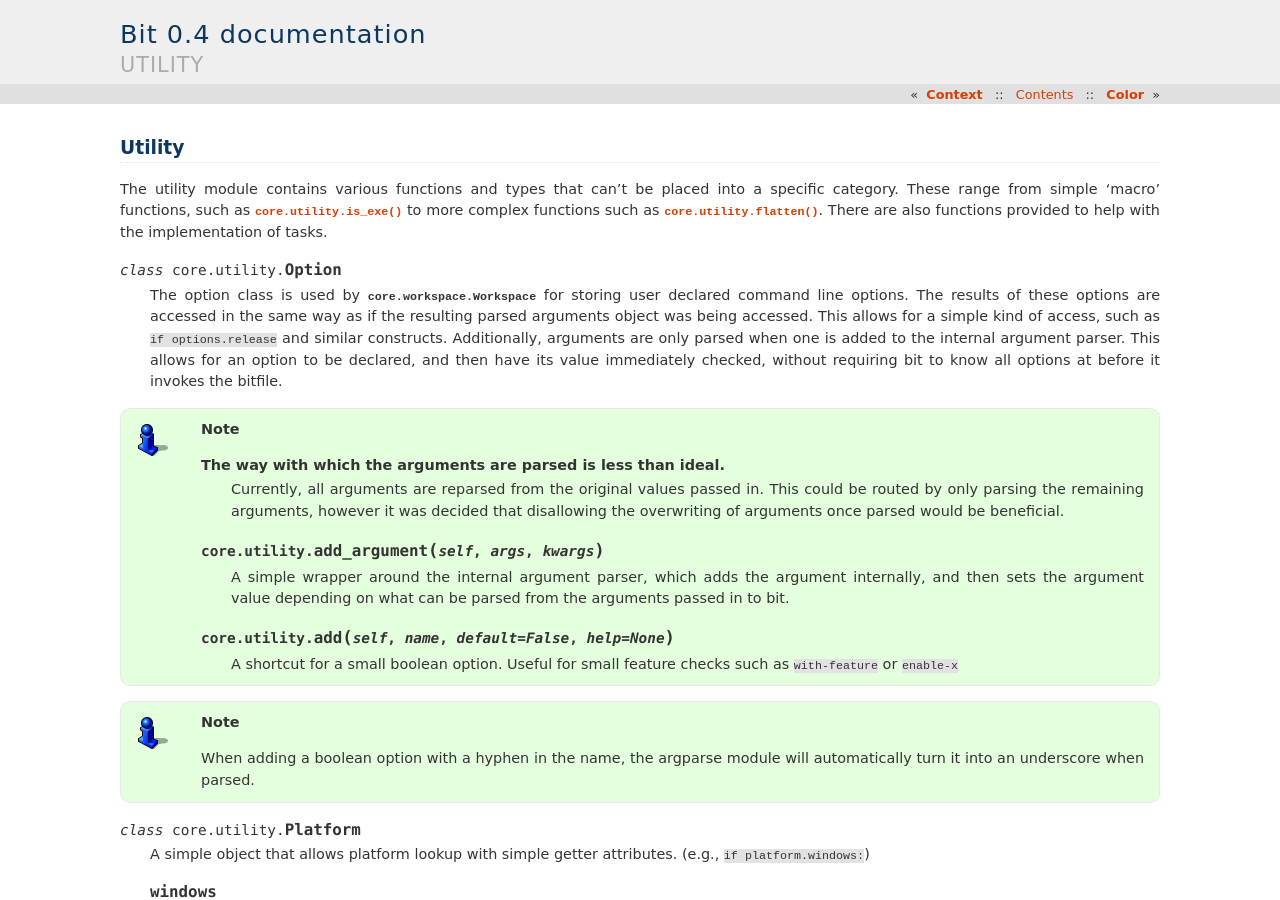
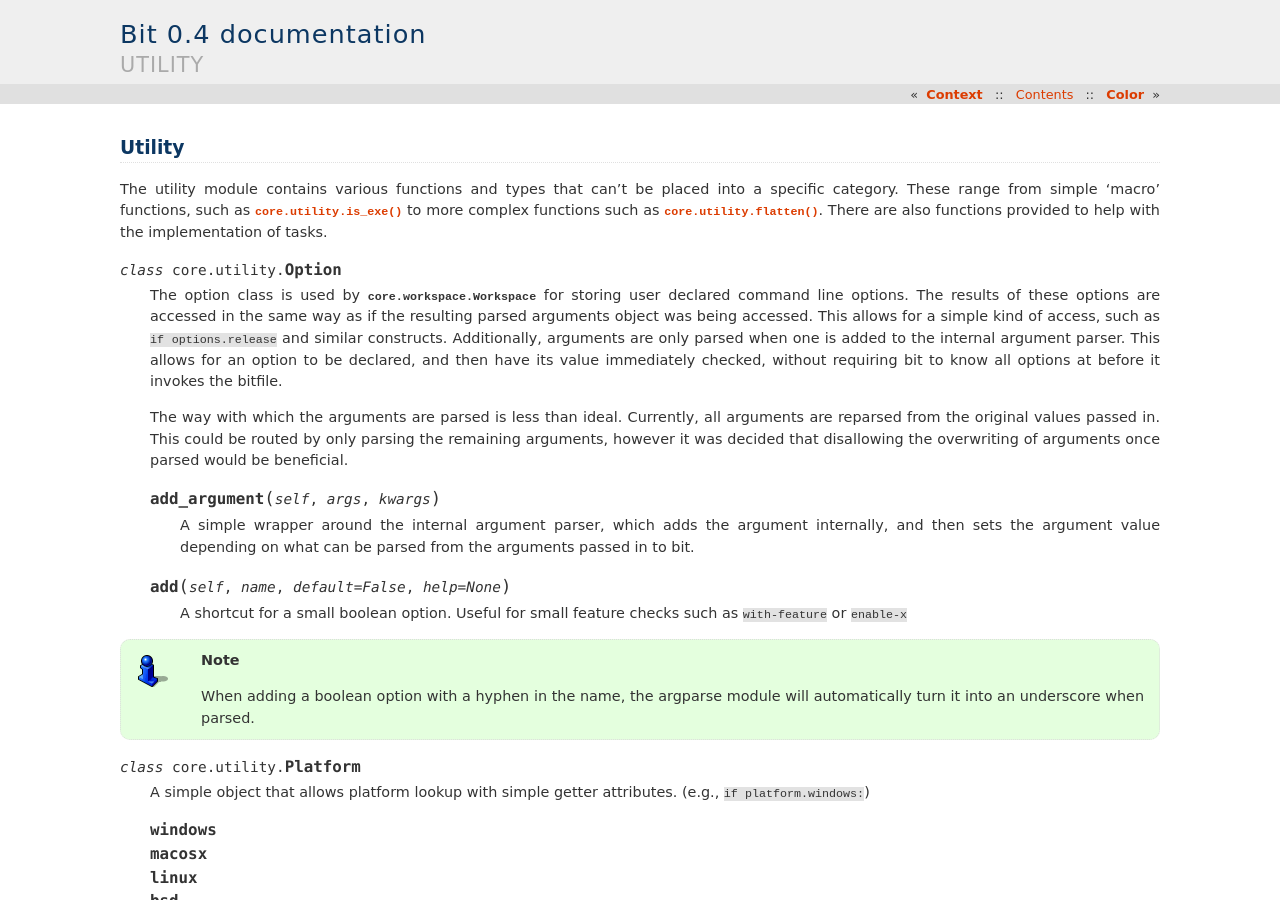
Before and after one commit to slurps-mad-rips/bit, a Sphinx documentation site: the page built from docs/modules/core/utility.rst, in a window 1280 px wide and 900 px high. Built offline with Sphinx 7.4.7, drawn with Linux system fonts in a browser that asks for light colours; pages that are not in the unit, such as notebooks, are missing from menus; some of the changed lines change nothing that is shown.

Commit message:
Fixed a small documents issue
The methods of core.utility.Option were placed within the note that was
underneath the class declaration. This note has simply been added to the
actual documentation section. I could probably work around it, but I
like being able to indent a .. function:: declaration and have it work
properly.

```diff
--- a/docs/modules/core/utility.rst
+++ b/docs/modules/core/utility.rst
@@ -21,11 +21,11 @@ with the implementation of tasks.
    for an option to be declared, and then have its value immediately checked,
    without requiring bit to know all options at before it invokes the bitfile.
 
-.. note:: The way with which the arguments are parsed is less than ideal.
-          Currently, all arguments are reparsed from the original values passed
-          in. This could be routed by only parsing the remaining arguments,
-          however it was decided that disallowing the overwriting of
-          arguments once parsed would be beneficial.
+   The way with which the arguments are parsed is less than ideal.
+   Currently, all arguments are reparsed from the original values passed
+   in. This could be routed by only parsing the remaining arguments,
+   however it was decided that disallowing the overwriting of
+   arguments once parsed would be beneficial.
 
    .. function:: add_argument(self, args, kwargs)
 
```
